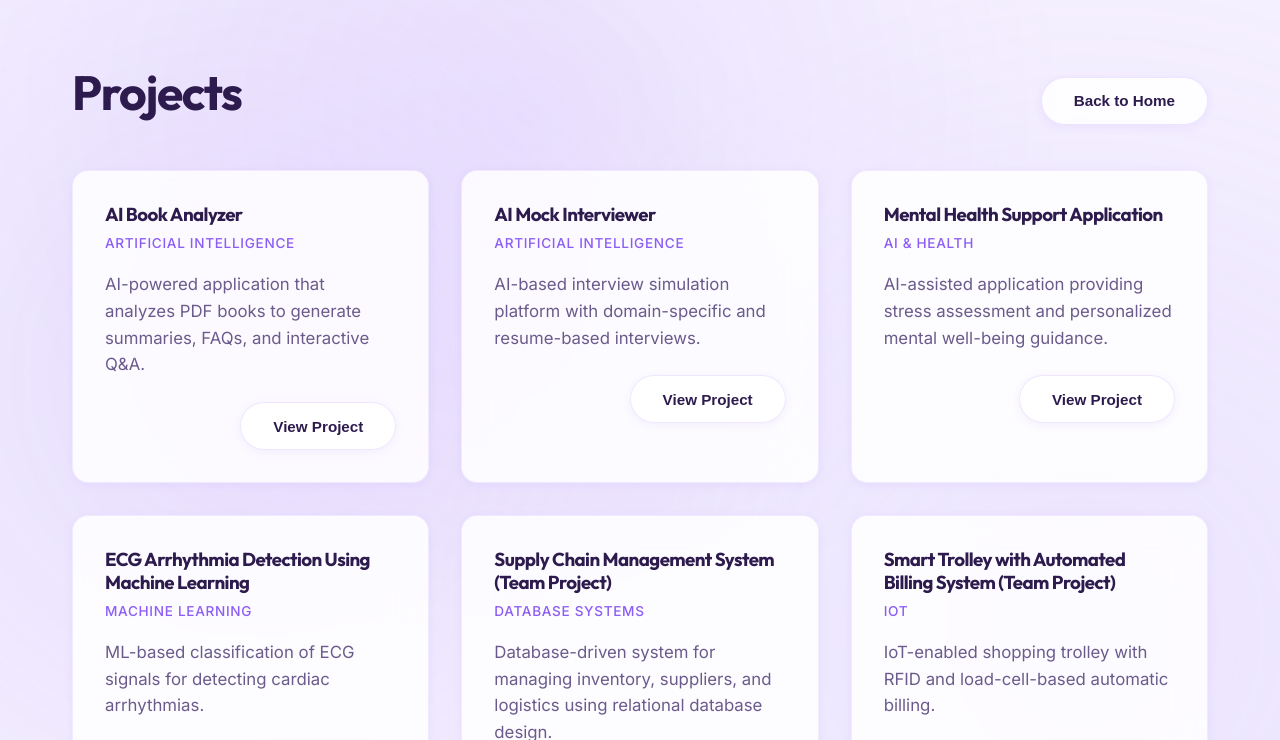
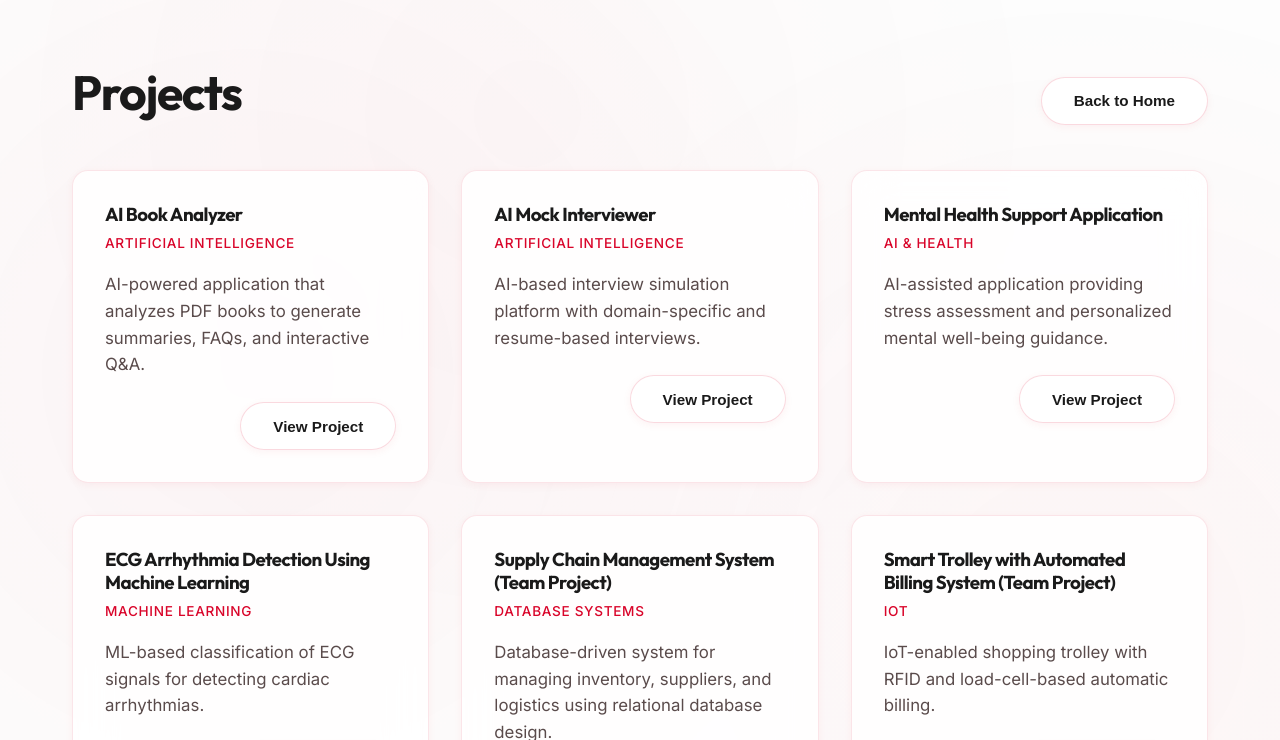
Before and after one commit to madhunishaforwork-dev/portfolio_me, a website built with Vite: page index.html in a window 1280 px wide. Both pictures are taken after a click on the button "Projects". Shown: the top 740 px of the page. Built offline with nearby package versions, Linux system fonts and the light colour scheme; files whose address does not match are found by name.

```diff
--- a/index.html
+++ b/index.html
@@ -40,12 +40,16 @@
             <div class="container hero-container">
                 <!-- Image on the side (left) -->
                 <div class="hero-image-wrapper">
-                    <img src="./profile.jpg" alt="K Madhunisha" class="profile-photo">
+                    <a href="#hero" style="display: block; border-radius: 50%;">
+                        <img src="./profile.jpg" alt="K Madhunisha" class="profile-photo">
+                    </a>
                 </div>
 
                 <!-- Text Content -->
                 <div class="hero-text">
-                    <h1>K Madhunisha</h1>
+                    <a href="#hero" style="text-decoration: none;">
+                        <h1>K Madhunisha</h1>
+                    </a>
                     <h2 class="hero-subtitle">
                         Computer & Communication Engineering Student
                         <span class="hero-tags">Machine Learning | Communication Systems | Full Stack Web
--- a/main.js
+++ b/main.js
@@ -122,7 +122,9 @@
 
   container.innerHTML = Object.entries(projectsData).map(([id, project]) => `
         <div class="card">
-            <h3 style="margin-bottom: 0.5rem;">${project.title}</h3>
+            <a href="#projects/${id}" style="text-decoration: none; color: inherit;">
+                <h3 style="margin-bottom: 0.5rem; cursor: pointer;">${project.title}</h3>
+            </a>
             <p class="tag" style="font-size: 0.85rem; color: var(--accent-color); margin-bottom: 1rem; text-transform: uppercase; letter-spacing: 0.05em; font-weight: 500;">
                 ${project.tags[0]}
             </p>
--- a/style.css
+++ b/style.css
@@ -1,20 +1,22 @@
 @import url('https://fonts.googleapis.com/css2?family=Outfit:wght@300;400;500;600;700&family=Inter:wght@300;400;500;600&display=swap');
 
 :root {
-  /* Colors - Light Purple Theme */
-  --bg-color: #f5f0ff;
-  /* Soft Lavender Background */
+  /* Colors - White-Themed Red Professional */
+  --bg-color: #fdfdfd;
+  /* Clean White */
   --surface-color: rgba(255, 255, 255, 0.85);
-  /* Glassmorphism surface */
-  --text-primary: #2d1b4e;
-  --text-secondary: #6b5b8c;
-  --accent-color: #8b5cf6;
-  /* Vibrant Purple */
-  --accent-secondary: #a78bfa;
-  /* Lighter Purple */
-  --accent-gradient: linear-gradient(135deg, #8b5cf6 0%, #a78bfa 100%);
-  --border-color: rgba(139, 92, 246, 0.15);
-  --glass-border: rgba(139, 92, 246, 0.1);
+  /* Glass White */
+  --text-primary: #1a1a1a;
+  /* Professional Charcoal */
+  --text-secondary: #5a4b4b;
+  /* Muted Red-Gray */
+  --accent-color: #d90429;
+  /* Deep Red */
+  --accent-secondary: #ef233c;
+  /* Bright Red */
+  --accent-gradient: linear-gradient(135deg, #d90429 0%, #ef233c 100%);
+  --border-color: rgba(217, 4, 41, 0.15);
+  --glass-border: rgba(217, 4, 41, 0.1);
 
   /* Spacing */
   --spacing-xs: 0.5rem;
@@ -24,9 +26,9 @@
   --spacing-xl: 4rem;
 
   /* Shadows */
-  --shadow-sm: 0 2px 8px rgba(139, 92, 246, 0.08);
-  --shadow-md: 0 8px 20px rgba(139, 92, 246, 0.15);
-  --shadow-lg: 0 20px 40px rgba(139, 92, 246, 0.2);
+  --shadow-sm: 0 2px 8px rgba(217, 4, 41, 0.05);
+  --shadow-md: 0 8px 20px rgba(0, 0, 0, 0.08);
+  --shadow-lg: 0 20px 40px rgba(0, 0, 0, 0.12);
 
   /* Border Radius */
   --radius-sm: 8px;
@@ -65,9 +67,9 @@
   width: 100%;
   height: 100%;
   background:
-    radial-gradient(circle at 20% 50%, rgba(139, 92, 246, 0.12) 0%, transparent 50%),
-    radial-gradient(circle at 80% 80%, rgba(167, 139, 250, 0.12) 0%, transparent 50%),
-    radial-gradient(circle at 40% 20%, rgba(139, 92, 246, 0.08) 0%, transparent 50%);
+    radial-gradient(circle at 20% 50%, rgba(217, 4, 41, 0.04) 0%, transparent 50%),
+    radial-gradient(circle at 80% 80%, rgba(239, 35, 60, 0.04) 0%, transparent 50%),
+    radial-gradient(circle at 40% 20%, rgba(217, 4, 41, 0.02) 0%, transparent 50%);
   animation: meshMove 20s ease-in-out infinite;
   z-index: -1;
   pointer-events: none;
@@ -217,7 +219,7 @@
   width: 0;
   height: 0;
   border-radius: 50%;
-  background: rgba(139, 92, 246, 0.15);
+  background: rgba(217, 4, 41, 0.1);
   transform: translate(-50%, -50%);
   transition: width 0.6s, height 0.6s;
 }
@@ -238,12 +240,12 @@
   background: var(--accent-gradient);
   color: white;
   border: none;
-  box-shadow: 0 4px 15px rgba(139, 92, 246, 0.3);
+  box-shadow: 0 4px 15px rgba(217, 4, 41, 0.2);
 }
 
 .btn-primary:hover {
   transform: translateY(-3px);
-  box-shadow: 0 8px 25px rgba(139, 92, 246, 0.5);
+  box-shadow: 0 8px 25px rgba(217, 4, 41, 0.4);
   color: white;
 }
 
@@ -282,7 +284,7 @@
   transform: translateY(-8px);
   box-shadow: var(--shadow-md);
   border-color: var(--accent-color);
-  background: rgba(255, 255, 255, 0.95);
+  background: rgba(255, 255, 255, 0.98);
 }
 
 /* Profile Photo */
@@ -296,7 +298,7 @@
   padding: 4px;
   box-shadow:
     var(--shadow-md),
-    0 0 40px rgba(139, 92, 246, 0.25);
+    0 0 40px rgba(217, 4, 41, 0.1);
   margin-bottom: 0;
   transition: all var(--transition-speed) var(--transition-ease);
 }
@@ -305,7 +307,7 @@
   transform: scale(1.05) rotate(2deg);
   box-shadow:
     var(--shadow-lg),
-    0 0 60px rgba(139, 92, 246, 0.4);
+    0 0 60px rgba(217, 4, 41, 0.2);
 }
 
 /* Hero Section Specific Styles */
```
